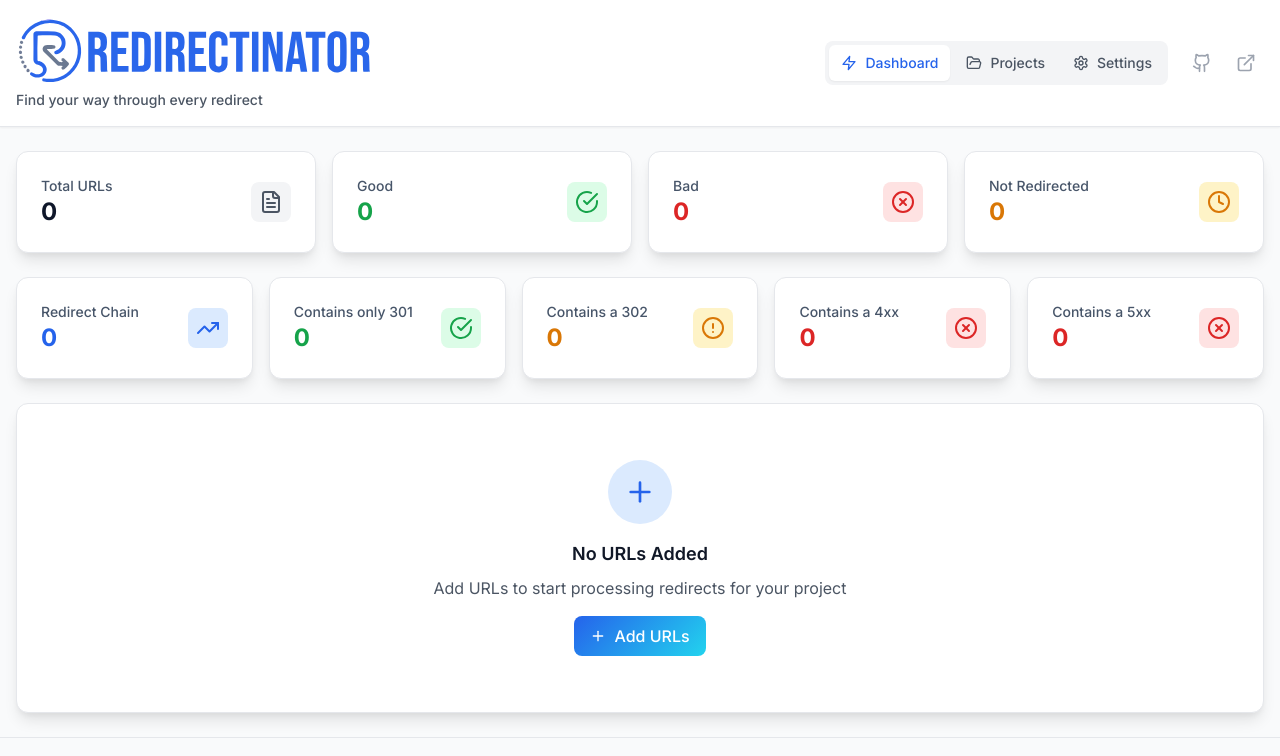
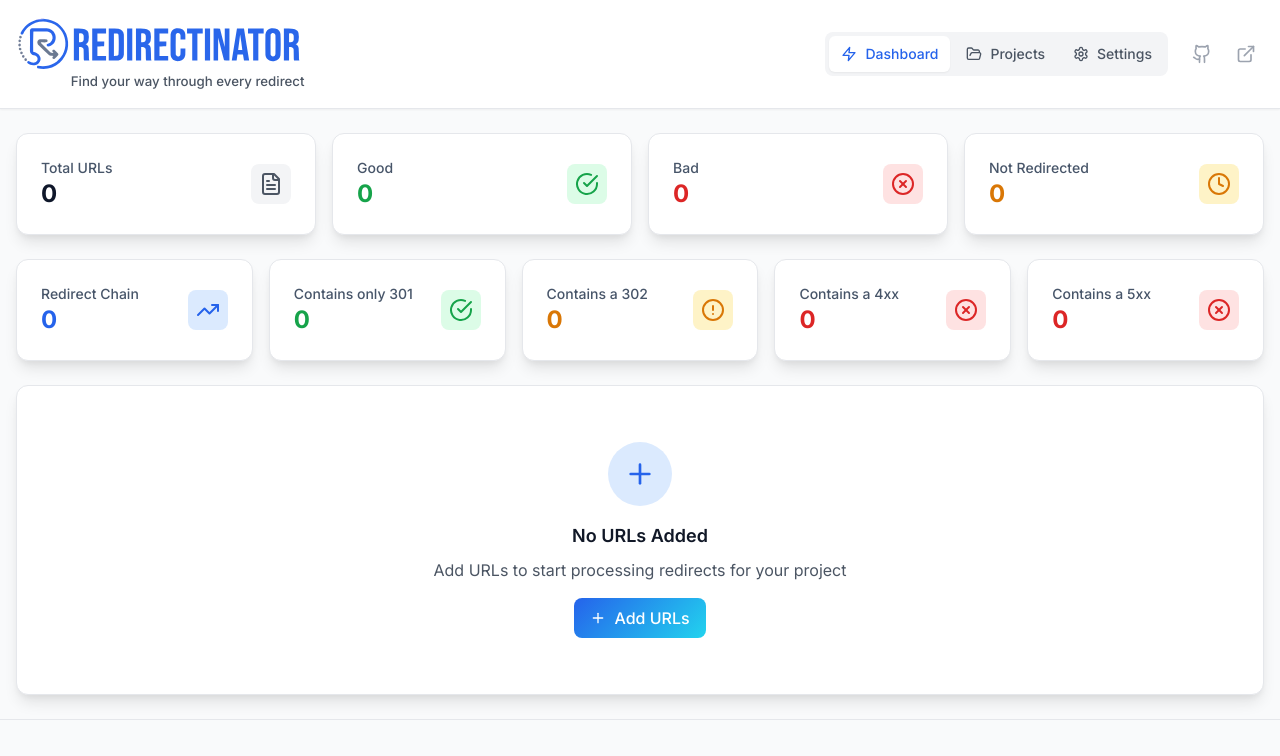
Before and after one commit to jefflouella/redirectinator, a React (Vite) app: page / in a window 1280 px wide. Shown: the top 756 px of the page. Built offline with nearby package versions, Linux system fonts and the light colour scheme.

Commit message:
feat: adjust logo size and slogan alignment - reduce logo by 20% (70px to 56px) - align slogan to right with 5% smaller font - improve visual hierarchy and spacing

```diff
--- a/src/components/Header.tsx
+++ b/src/components/Header.tsx
@@ -25,14 +25,14 @@ export const Header: React.FC<HeaderProps> = ({
         <div className="flex items-center justify-between py-4">
           {/* Logo and Brand */}
           <div className="flex items-center space-x-4">
-            <div className="flex flex-col space-y-1">
-              {/* Redirectinator Logo only (no text name) */}
+            <div className="flex flex-col">
+              {/* Redirectinator Logo with text */}
               <img
                 src="/logo.svg"
                 alt="Redirectinator"
-                className="h-[70px] w-auto object-contain"
+                className="h-[56px] w-auto object-contain"
               />
-              <p className="text-sm text-gray-600 font-medium">Find your way through every redirect</p>
+              <p className="text-gray-600 font-medium mt-0 text-right" style={{ fontSize: '0.83rem' }}>Find your way through every redirect</p>
             </div>
           </div>
 
```
